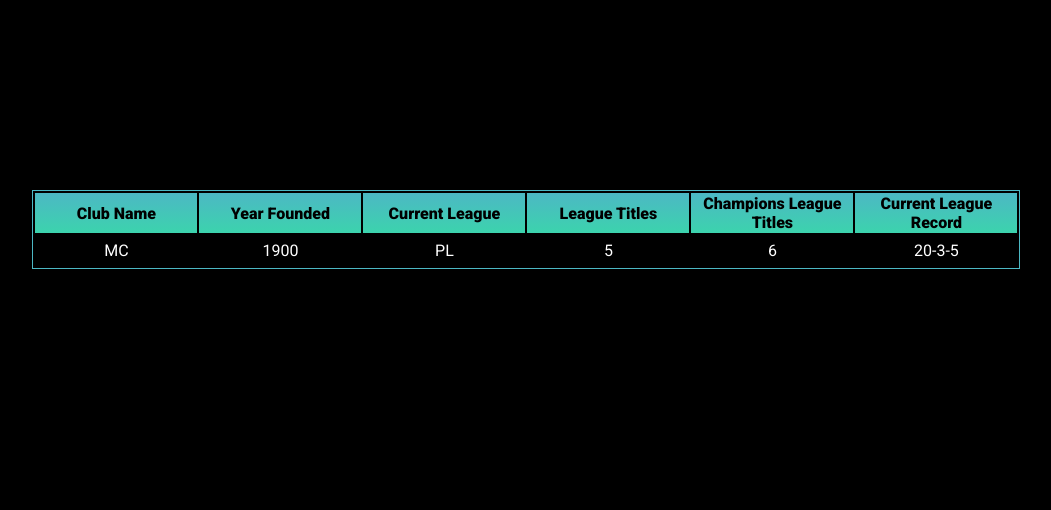
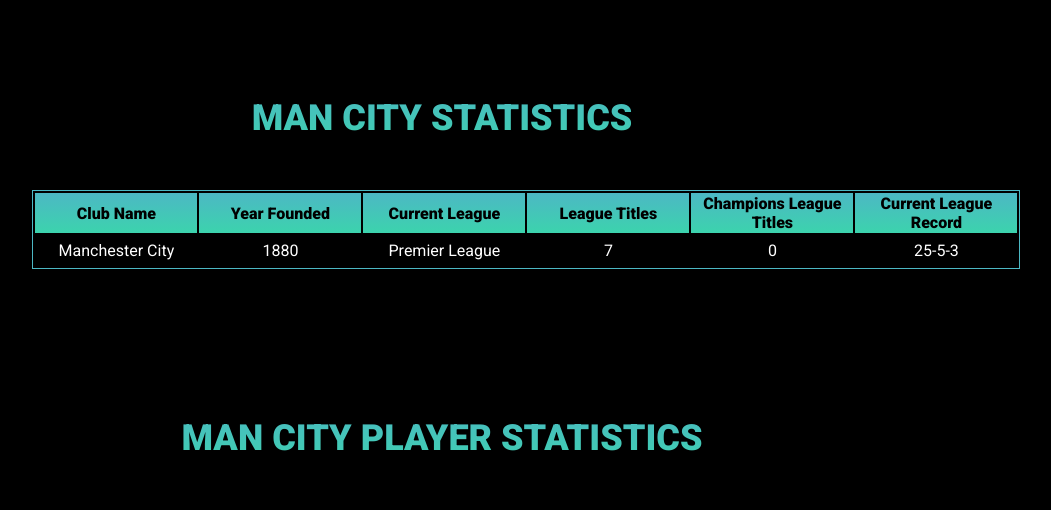
Before and after one commit to neel10i/soccerstatsproject2, a Flask app: template myapplication/templates/mancity.html in a window 1280 px wide. Shown: the part 50-560 px from the top of the page, without its empty margins (198-1249 px from the left). Run offline with Flask 2, Linux system fonts and the light colour scheme; the template is opened without the code that fills it, so the values that code supplies are empty; parts of the project's set-up code (start-up, migrations or seed data) failed here and were passed over; some libraries are stand-ins or nearby versions.

Commit message:
Update mancity.html

```diff
--- a/myapplication/templates/mancity.html
+++ b/myapplication/templates/mancity.html
@@ -17,6 +17,9 @@
         <h1>Manchester City</h1>
     </div>
 
+    <h1 class="text1">MAN CITY STATISTICS</h1>
+    <h1 class="text2">MAN CITY PLAYER STATISTICS</h1>
+
     <!-- creating a table where the header and datacells are manually entered-->
     <table class="teamTable">
         <tr>
@@ -28,12 +31,12 @@
             <th>Current League Record</th>
         </tr>
         <tr>
-            <td>MC</td>
-            <td>1900</td>
-            <td>PL</td>
-            <td>5</td>
-            <td>6</td>
-            <td>20-3-5</td>
+            <td>Manchester City</td>
+            <td>1880</td>
+            <td>Premier League</td>
+            <td>7</td>
+            <td>0</td>
+            <td>25-5-3</td>
         </tr>
 
     <table>
```
